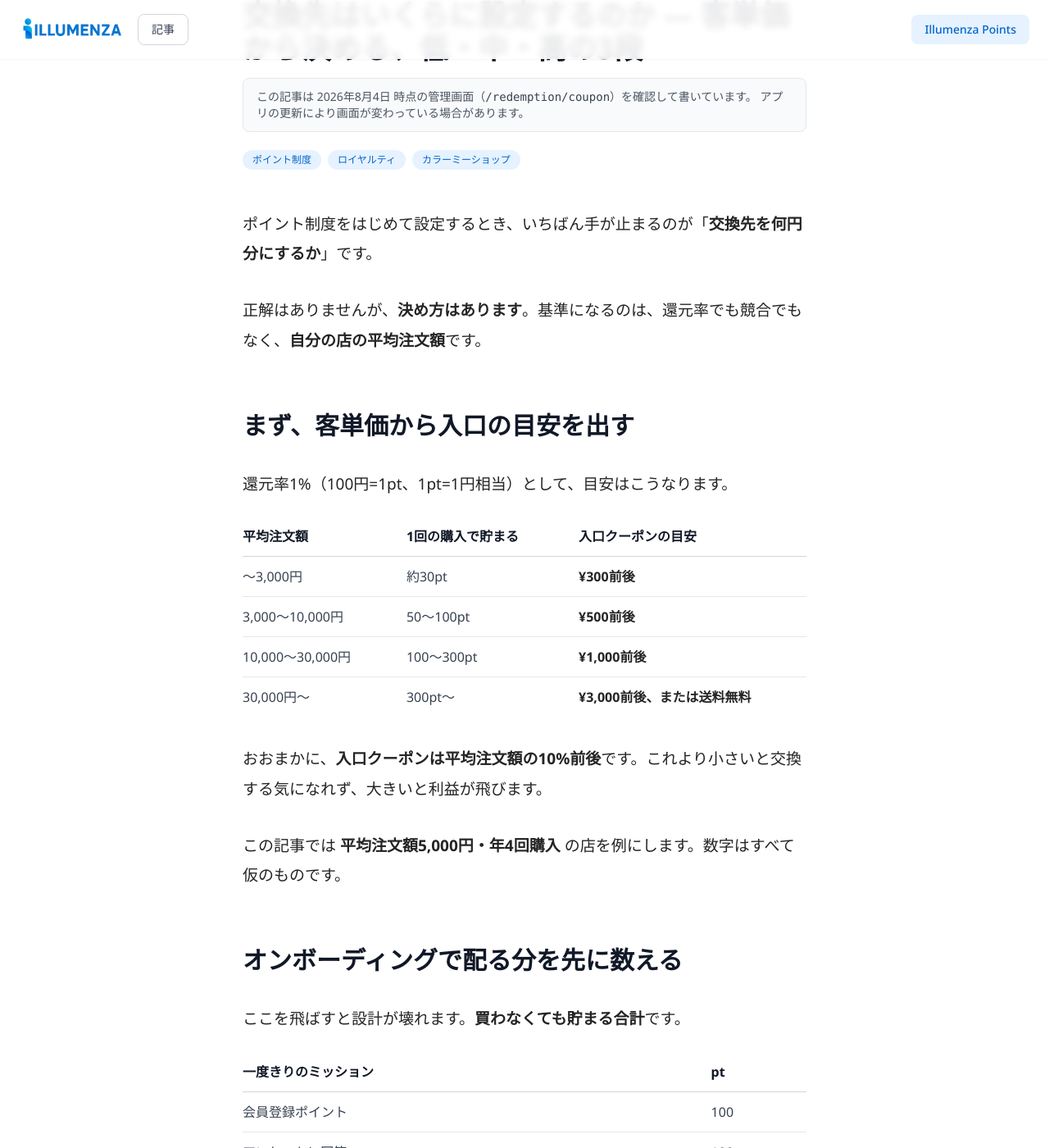
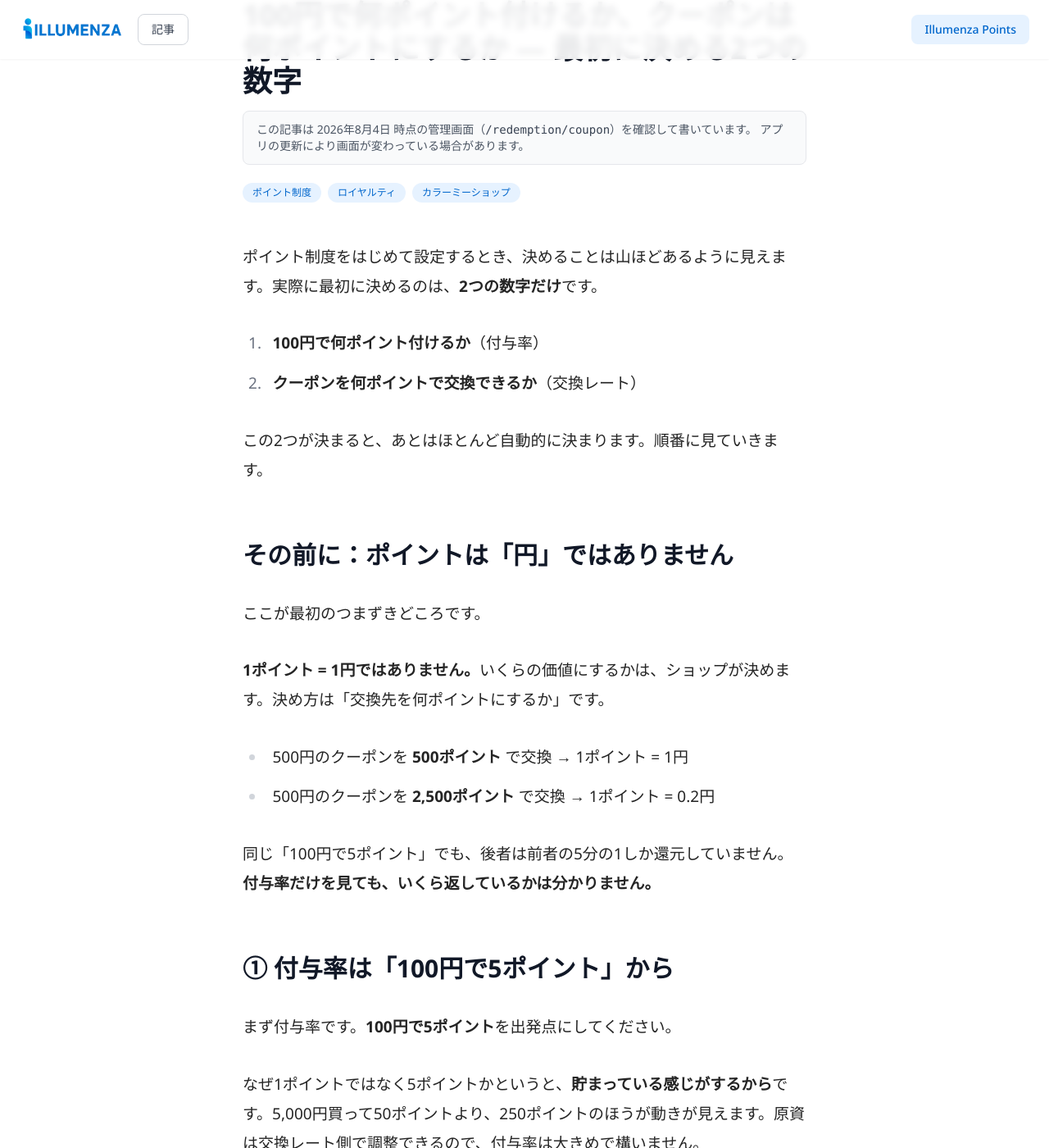
Before and after one commit to TheKinng96/illumenza-homepage, a Jekyll site: the page built from _posts/2026-07-21-points-worked-example.md, in a window 1280 px wide and 1400 px high, scrolled down 217 px. Shown: the whole window at 82% size. Built offline with Jekyll 4.4.1, drawn with Linux system fonts in a browser that asks for light colours; nearby versions of some CDN libraries; some of the changed text lies outside the part shown.

Commit message:
content: rebuild around 5pt/100円, and make the beginner rule binding
Two founder corrections.

**The rate.** The article assumed 100円=1pt. The house recommendation is
100円で5ポイント, so the arithmetic was wrong throughout and is redone.

Rewriting it exposed the thing the article should have led with: 付与率
alone says nothing about what a shop is giving back, because 1ポイント is
not 1円 — its value is set by what a coupon costs in points. The same
100円で5ポイント is a 1% programme or a 5% one depending on the redemption
price. That is now the first section, before any number is chosen.

From there the two decisions are 付与率 (5pt/100円 to start) and 実質還元率
(1〜2%), and everything else is calculated.

The calculation produced an invariant worth the article on its own: with
the entry coupon at 10% of 平均注文額, reach is **5 purchases at 2%, or 10
at 1%, whatever the price band**. So the guidance is not a yen figure to
memorise but 「何回買えば1枚もらえるか」. The 客単価 table now shows four
bands all landing on 5回.

The onboarding check is restated in those terms, and the failure named: a
3,000円 shop with 900pt of onboarding has an entry tier of 750pt, so a
customer who has spent nothing can collect a coupon.

**The reader.** docs/blog-authoring.md gains a "Who you are writing for"
section making beginner-level the default for every article, not a mode
for beginner posts. Five concrete rules — define terms before use, give a
starting number rather than "it depends", anchor to 平均注文額 and 粗利率
which merchants already know, convert thresholds into purchase counts, and
name the expensive mistake explicitly. It also says not to compress the
explanation to fit the character range.

Co-Authored-By: Claude Opus 5 <noreply@anthropic.com>

```diff
--- a/_posts/2026-07-21-points-worked-example.md
+++ b/_posts/2026-07-21-points-worked-example.md
@@ -1,8 +1,8 @@
 ---
-title: "交換先はいくらに設定するのか — 客単価から決める、低・中・高の3段"
+title: "100円で何ポイント付けるか、クーポンは何ポイントにするか — 最初に決める2つの数字"
 date: 2026-07-21 11:00:00 +0900
 tags: [ポイント制度, ロイヤルティ, カラーミーショップ]
-description: "「クーポンは何円分にすればいいのか」を客単価から決める方法です。オンボーディングで300pt配る店の入口クーポンはいくらか、最低利用金額をどう使うか、そして高額の交換先をランク側に置く理由を、設定画面を見ながら整理します。"
+description: "ポイント制度をはじめて作る方向けに、付与率と交換先の決め方を順番に説明します。100円で5ポイントを起点に、クーポンを何ポイントにすると「5回買えば届く」になるのか、そしてオンボーディングで配る分をどう扱うかまで通して考えます。"
 ogImage: /images/points.webp
 app: points
 section: getting-started
@@ -10,93 +10,103 @@ verified: 2026-08-04
 screen: /redemption/coupon
 ---
 
-ポイント制度をはじめて設定するとき、いちばん手が止まるのが「**交換先を何円分にするか**」です。
+ポイント制度をはじめて設定するとき、決めることは山ほどあるように見えます。実際に最初に決めるのは、**2つの数字だけ**です。
 
-正解はありませんが、**決め方はあります**。基準になるのは、還元率でも競合でもなく、**自分の店の平均注文額**です。
+1. **100円で何ポイント付けるか**（付与率）
+2. **クーポンを何ポイントで交換できるか**（交換レート）
 
-## まず、客単価から入口の目安を出す
+この2つが決まると、あとはほとんど自動的に決まります。順番に見ていきます。
 
-還元率1%（100円=1pt、1pt=1円相当）として、目安はこうなります。
+## その前に：ポイントは「円」ではありません
 
-| 平均注文額 | 1回の購入で貯まる | 入口クーポンの目安 |
+ここが最初のつまずきどころです。
+
+**1ポイント = 1円ではありません。**いくらの価値にするかは、ショップが決めます。決め方は「交換先を何ポイントにするか」です。
+
+- 500円のクーポンを **500ポイント** で交換 → 1ポイント = 1円
+- 500円のクーポンを **2,500ポイント** で交換 → 1ポイント = 0.2円
+
+同じ「100円で5ポイント」でも、後者は前者の5分の1しか還元していません。**付与率だけを見ても、いくら返しているかは分かりません。**
+
+## ① 付与率は「100円で5ポイント」から
+
+まず付与率です。**100円で5ポイント**を出発点にしてください。
+
+なぜ1ポイントではなく5ポイントかというと、**貯まっている感じがするから**です。5,000円買って50ポイントより、250ポイントのほうが動きが見えます。原資は交換レート側で調整できるので、付与率は大きめで構いません。
+
+もちろん変更できます。ただし、**あとから下げるのは避けてください**。お客様にとっていちばん印象の悪い変更です。
+
+## ② 実質の還元率を1〜2%に置く
+
+次に「実際いくら返すか」を決めます。**1〜2%**が出発点です。
+
+| 目標 | 1ポイントの価値 | 500円クーポンの必要ポイント |
 | --- | --- | --- |
-| 〜3,000円 | 約30pt | **¥300前後** |
-| 3,000〜10,000円 | 50〜100pt | **¥500前後** |
-| 10,000〜30,000円 | 100〜300pt | **¥1,000前後** |
-| 30,000円〜 | 300pt〜 | **¥3,000前後、または送料無料** |
+| 1% | 0.2円 | 2,500pt |
+| 2% | 0.4円 | 1,250pt |
 
-おおまかに、**入口クーポンは平均注文額の10%前後**です。これより小さいと交換する気になれず、大きいと利益が飛びます。
+粗利率が高い商材なら2%、薄いなら1%から始めてください。**この1つの選択で、すべての交換先の値段が決まります。**
 
-この記事では **平均注文額5,000円・年4回購入** の店を例にします。数字はすべて仮のものです。
+## ③ 入口のクーポンは客単価の10%
 
-## オンボーディングで配る分を先に数える
+ここで自分の店の**平均注文額**を使います。入口のクーポンは、**平均注文額の10%前後**が目安です。
 
-ここを飛ばすと設計が壊れます。**買わなくても貯まる合計**です。
+還元率2%（1pt = 0.4円）で計算すると、こうなります。
+
+| 平均注文額 | 1回で貯まる | 入口クーポン | 必要ポイント | 到達 |
+| --- | --- | --- | --- | --- |
+| 3,000円 | 150pt | ¥300 | 750pt | **5回** |
+| 5,000円 | 250pt | ¥500 | 1,250pt | **5回** |
+| 10,000円 | 500pt | ¥1,000 | 2,500pt | **5回** |
+| 30,000円 | 1,500pt | ¥3,000 | 7,500pt | **5回** |
+
+**客単価がいくらでも「5回買えば届く」になります。**還元率1%なら10回です。
+
+これが目安の正体です。金額を覚える必要はありません。**「何回買えば1枚もらえるか」で考えてください。**5〜10回が扱いやすい範囲です。
+
+## ④ オンボーディングで配る分を確認する
+
+登録直後にもらえるポイントを合計します。
 
 | 一度きりのミッション | pt |
 | --- | --- |
-| 会員登録ポイント | 100 |
-| アンケートに回答 | 100 |
-| Instagramフォロー | 100 |
-| **合計** | **300** |
+| 会員登録ポイント | 300 |
+| アンケートに回答 | 300 |
+| SNSフォロー | 300 |
+| **合計** | **900** |
 
-登録しただけの人が**300pt**持っている、ということです。1pt=1円なら**300円分を無料で配っている**ことになります。平均注文額5,000円の店にとって、これは新規会員1人あたりの獲得コストです。
+ここで必ず確認することがあります。
 
-そして重要なのは次の一点です。
+> **入口クーポンの必要ポイントは、この合計より上か？**
 
-> **入口の交換先は、この300ptより上に置く。**
+平均注文額3,000円の店なら入口は750ptなので、**900ptのオンボーディングだけで届いてしまいます**。1円も使っていない人がクーポンを持って帰る状態です。
 
-300pt以下にすると、**1円も使っていない人がクーポンを持って帰れます**。ポイント制度が、ただの新規クーポン配布になります。
+その場合は、オンボーディングを減らすか、入口を上げてください。**先に配る分は、必ず入口より小さく。**
 
-## 低・中・高の3段をつくる
+## ⑤ 交換先は低・中・高の3段
 
-入口が決まったら、上に2段足します。段ごとに**役割が違います**。
+入口が決まったら、上に2段足します。段ごとに役割が違います。
 
-| 段 | 必要pt | 中身 | 役割 |
-| --- | --- | --- | --- |
-| 低 | **400pt** | ¥400 OFF（条件なし） | 1年で必ず1回は届く。「貯まる実感」担当 |
-| 中 | **1,000pt** | ¥1,000 OFF（最低利用金額 ¥5,000） | 続けている人向け。客単価も上げる |
-| 高 | **2,000pt** | 送料無料 or 限定特典 | 到達者は少なくてよい。目標として置く |
-
-低が400ptなのは、**オンボーディングの300ptより上**で、かつ年間で届くからです。この店は購入で年200pt、レビューなど繰り返しミッションで年200pt、あわせて**年400pt**貯まります。
-
-## 中段は「最低利用金額」で守ります
-
-クーポンの編集画面には**最低利用金額**があります。0なら制限なしです。
+| 段 | 中身 | 守り方 |
+| --- | --- | --- |
+| 低 | ¥500 OFF（条件なし） | 5回で届く。「貯まる実感」担当 |
+| 中 | ¥1,000 OFF | **最低利用金額** ¥5,000 をつける |
+| 高 | 送料無料・限定特典 | **最低ランク**で開く |
 
 <figure>
   <img src="/images/blog/points-worked-example/coupon.webp"
        alt="クーポンを編集する画面。クーポンの種類は定額、表示名は交換1000円引、必要ポイント1000、最低ランクは指定なし、交換回数制限が有効で最大交換回数1回。下部に割引金額1000円と最低利用金額の入力欄があり、0の場合は制限なしと注記されている。">
-  <figcaption>必要ポイント・最低ランク・交換回数制限・割引金額・最低利用金額が1画面に並びます。</figcaption>
+  <figcaption>必要ポイント・最低ランク・交換回数制限・割引金額・最低利用金額が1つの画面に並びます。</figcaption>
 </figure>
 
-ここが効きます。**¥400のクーポンを¥400の買い物に使われると、その注文の利益はゼロです。**一方、**¥1,000のクーポンに「¥5,000以上」の条件**をつけると、割引率は20%に収まります。
+**最低利用金額**は、金額の大きいクーポンを安全にする設定です。¥500のクーポンを¥500の買い物に使われると利益は残りませんが、**¥1,000のクーポンに「¥5,000以上」の条件**をつければ、割引は20%に収まります。
 
-金額が大きいクーポンほど、条件をつけてください。**「大きく見えて、実は安全」**な組み合わせが作れます。
+**大きいクーポンほど条件をつける。**これだけ覚えておけば十分です。
 
-同じ画面には**交換回数制限**もあります。中段や高段は「1回まで」にしておくと、同じ人が繰り返し使い切ることを防げます。
-
-## 高段はランクに寄せます
-
-2,000ptは、この店では**年400ptなので5年分**です。有効期限を1年にしていれば、残高がそこまで積み上がることはありません。
-
-つまり**高段は、ポイントでは到達できません**。ここはランクの仕事です。
-
-同じクーポン画面に**最低ランク**があります。「ゴールド以上だけが交換できる送料無料クーポン」のように、**ランクを条件にした交換先**を置けます。ポイント残高ではなく、**累計の貢献**で開く枠です。
-
-- 低・中 → ポイントで到達する
-- 高 → **ランクで開く**
-
-この分担にすると、有効期限でポイントが消えても、長く買っている人への報いは残ります。
-
-## 割引以外を混ぜてください
-
-3段すべてを値引きにする必要はありません。むしろ、上に行くほど**値引き以外**にしたほうが続きます。
-
-先に知らせる、直接相談できる、名前が残る——[限定特典](/blog/points-custom-reward-ideas/)はそのための枠です。原価が小さく、上位ほど価値が出ます。
-
-ポイント制度は、割り引き続けるための仕組みではありません。**買ってくれた人・レビューを書いてくれた人に、見ていましたと伝えるための仕組み**です。
+**最低ランク**は、上位ランクの会員だけが交換できる枠を作る設定です。ポイントでは届かない特典を、**長く買っている人にだけ**開けます。
 
 ## まとめ
 
-入口は**平均注文額の10%前後**、ただし**オンボーディング合計より上**。中段は金額を上げて**最低利用金額**で守る。高段はポイントではなく**最低ランク**で開く。この3つを決めれば、あとは画面に入力するだけです。
+決めるのは2つです。**付与率は100円で5ポイント**から。**実質の還元率は1〜2%**から。この2つで、入口クーポンの必要ポイントが計算で出ます。
+
+そのあと、オンボーディングの合計が入口を超えていないかだけ確認してください。**超えていたら、買わなくてもクーポンがもらえる制度になっています。**
```
Also changed, not shown: docs/blog-authoring.md (+28 -0 lines).
